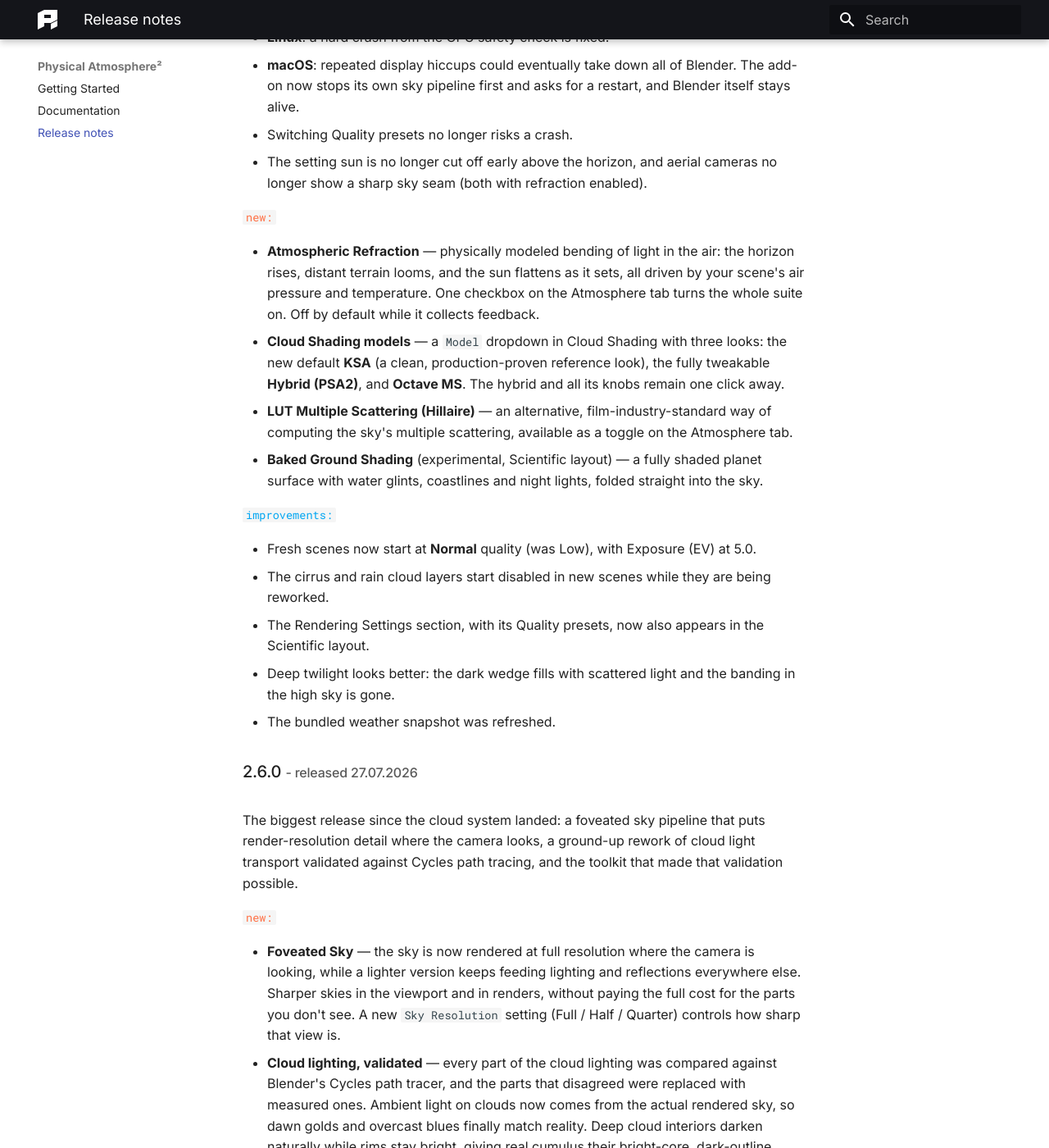
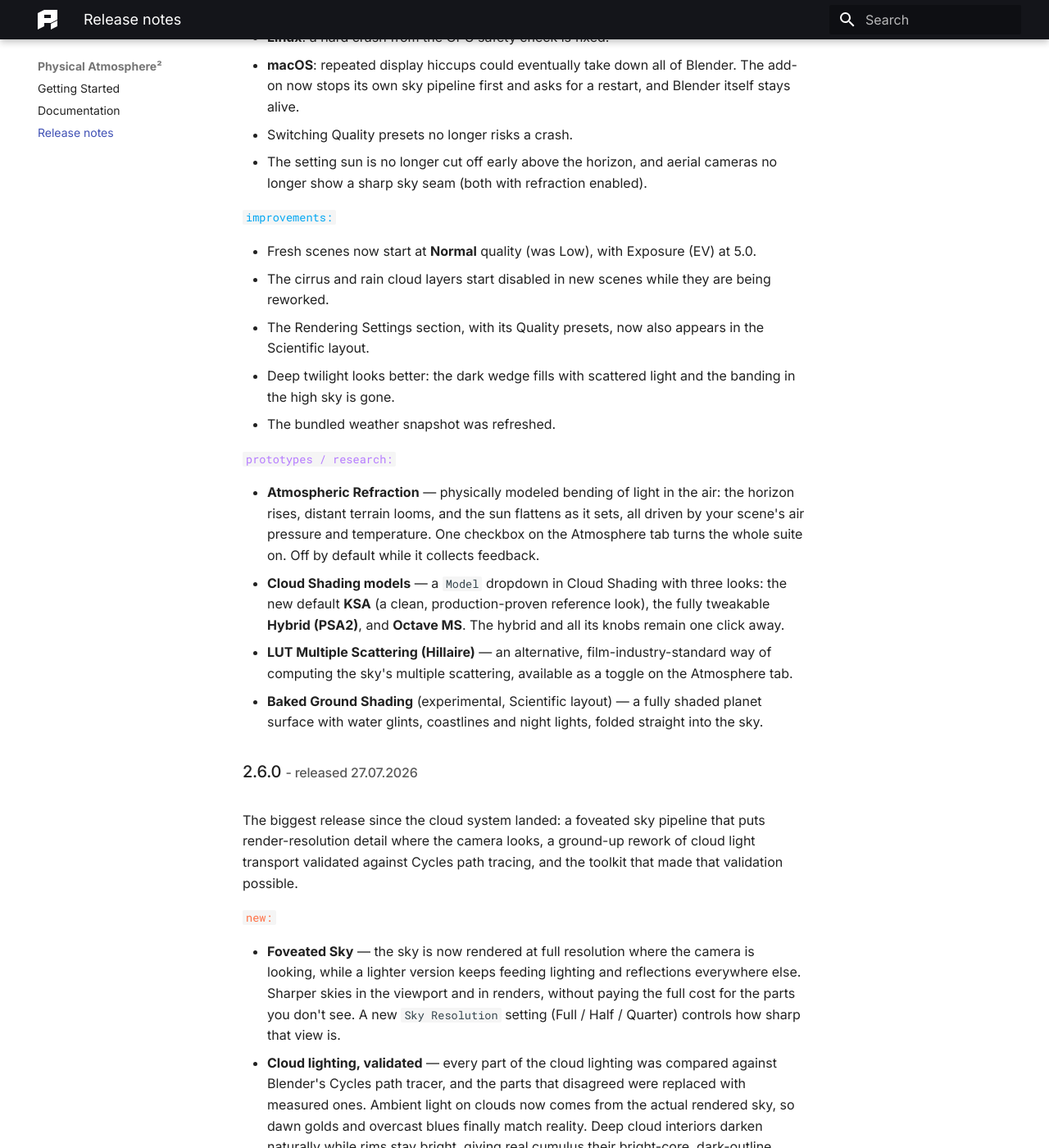
Before and after one commit to PhysicalAddons/web-pa, an MkDocs documentation site: the page built from docs/release-notes.md, in a window 1280 px wide and 1400 px high, scrolled down 363 px. Shown: the whole window at 82% size. Built offline with MkDocs 1.6.1 and Material for MkDocs 9.7.7, drawn with Linux system fonts in a browser that asks for light colours; some of the changed lines change nothing that is shown.

Commit message:
Release notes for 2.6.1

```diff
--- a/docs/release-notes.md
+++ b/docs/release-notes.md
@@ -9,13 +9,6 @@ A stability release for two field crashes, plus the first wave of post-2.6.0 sky
 - Switching Quality presets no longer risks a crash.
 - The setting sun is no longer cut off early above the horizon, and aerial cameras no longer show a sharp sky seam (both with refraction enabled).
 
-`new:`{: .label-new }
-
-- **Atmospheric Refraction** — physically modeled bending of light in the air: the horizon rises, distant terrain looms, and the sun flattens as it sets, all driven by your scene's air pressure and temperature. One checkbox on the Atmosphere tab turns the whole suite on. Off by default while it collects feedback.
-- **Cloud Shading models** — a `Model` dropdown in Cloud Shading with three looks: the new default **KSA** (a clean, production-proven reference look), the fully tweakable **Hybrid (PSA2)**, and **Octave MS**. The hybrid and all its knobs remain one click away.
-- **LUT Multiple Scattering (Hillaire)** — an alternative, film-industry-standard way of computing the sky's multiple scattering, available as a toggle on the Atmosphere tab.
-- **Baked Ground Shading** (experimental, Scientific layout) — a fully shaded planet surface with water glints, coastlines and night lights, folded straight into the sky.
-
 `improvements:`{: .label-improvements }
 
 - Fresh scenes now start at **Normal** quality (was Low), with Exposure (EV) at 5.0.
@@ -23,6 +16,13 @@ A stability release for two field crashes, plus the first wave of post-2.6.0 sky
 - The Rendering Settings section, with its Quality presets, now also appears in the Scientific layout.
 - Deep twilight looks better: the dark wedge fills with scattered light and the banding in the high sky is gone.
 - The bundled weather snapshot was refreshed.
+
+`prototypes / research:`{: .label-research }
+
+- **Atmospheric Refraction** — physically modeled bending of light in the air: the horizon rises, distant terrain looms, and the sun flattens as it sets, all driven by your scene's air pressure and temperature. One checkbox on the Atmosphere tab turns the whole suite on. Off by default while it collects feedback.
+- **Cloud Shading models** — a `Model` dropdown in Cloud Shading with three looks: the new default **KSA** (a clean, production-proven reference look), the fully tweakable **Hybrid (PSA2)**, and **Octave MS**. The hybrid and all its knobs remain one click away.
+- **LUT Multiple Scattering (Hillaire)** — an alternative, film-industry-standard way of computing the sky's multiple scattering, available as a toggle on the Atmosphere tab.
+- **Baked Ground Shading** (experimental, Scientific layout) — a fully shaded planet surface with water glints, coastlines and night lights, folded straight into the sky.
 
 
 ### 2.6.0 <small>- released 27.07.2026</small>
--- a/docs/stylesheets/extra.css
+++ b/docs/stylesheets/extra.css
@@ -25,6 +25,9 @@ code.label-improvements {
 }
 code.label-fixed {
     color: #8bc34b;
+}
+code.label-research {
+    color: #b57bff;
 }
 
 /* styles for documentation */
```
